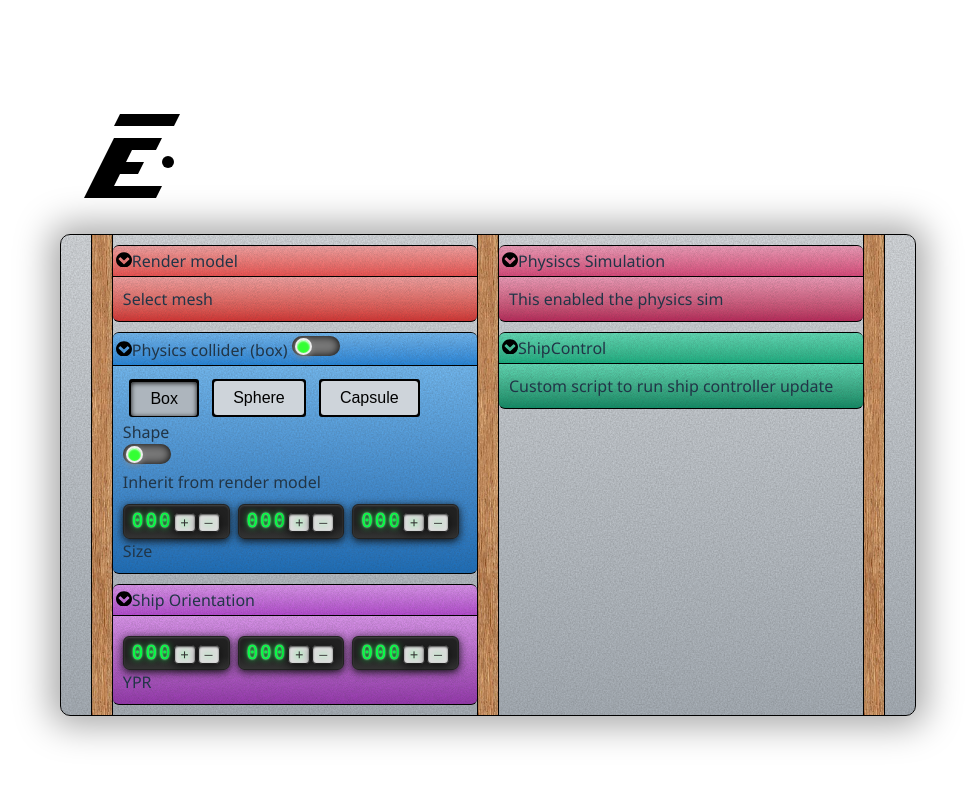
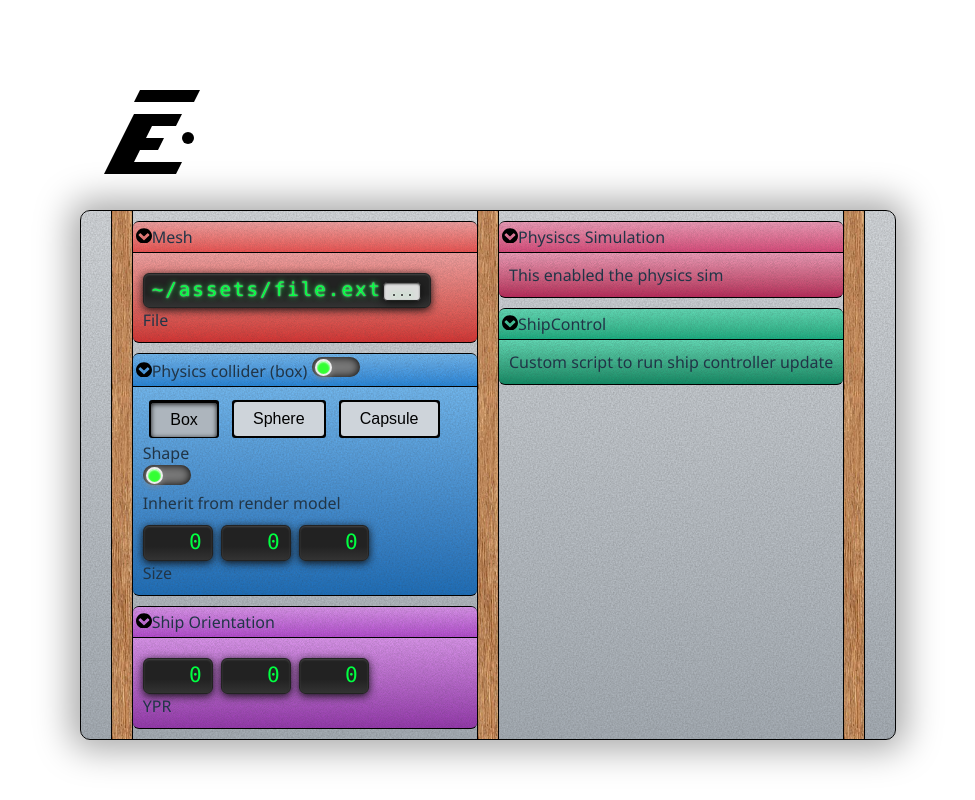
Before and after one commit to madeso/skeumorphix, a React (Vite) app: page / in a window 1280 px wide. Shown: the whole page, without its empty margins (152-1127 px from the left). Built offline with nearby package versions, Linux system fonts and the light colour scheme.

Commit message:
File browser

```diff
--- a/src/App.tsx
+++ b/src/App.tsx
@@ -95,49 +95,39 @@ const Toggle = (props: {checked: boolean, onChange: ()=>void}) => {
 const NumberEdit = () => {
   const inputWidget = React.useRef<HTMLInputElement>(null);
   const [value, setValue] = React.useState(0);
-  const step = 1;
-  const [editing, setEditing] = React.useState(false);
   return (
     <span className="led-number-edit">
-      <span className="led-display" onClick={() => {
-        setEditing((last) => {
-          const next = !last;
-          if(next && inputWidget.current) {
-            inputWidget.current.focus();
-            inputWidget.current.select();
-            return next;
-          }
-          return last;
-        });
-      }}>
-        {!editing && String(value).padStart(3, '0')}
+      <span className="led-display">
         <input
           ref={inputWidget}
-          width={editing?undefined:0}
-          height={editing?undefined:0}
-          type={editing ? "text" : "hidden"}
+          type="text"
           value={value}
           onChange={e => setValue(Number(e.target.value))}
           className="led-input"
-          onBlur={() => {
-            setEditing(false);
+          onSelect={() => {
+            if(inputWidget.current) {
+              inputWidget.current.select();
+            }
           }}
         />
+      </span>
+    </span>
+  );
+}
+
+
+const FileBrowser = () => {
+  const value = "~/assets/file.ext";
+  return (
+    <span className="led-number-edit">
+      <span className="led-display">
+        {value}
         <button
           className="led-stepper led-stepper-inc"
           type="button"
-          onClick={e => { e.stopPropagation(); setValue(v => v + step); }}
-          aria-label="increment"
+          aria-label="browse file"
         >
-          +
-        </button>
-        <button
-          className="led-stepper led-stepper-dec"
-          type="button"
-          onClick={e => { e.stopPropagation(); setValue(v => v - step); }}
-          aria-label="decrement"
-        >
-          –
+          ...
         </button>
       </span>
     </span>
@@ -155,10 +145,12 @@ const Button = (props: {pushed: boolean, color: ColorName, children: React.React
 
 const RenderModel = () => <Component color={"red"} title={
   <>
-    Render model
+    Mesh
   </>
 }>
-  <Prop label="Select mesh"></Prop>
+  <Prop label='File'>
+      <FileBrowser />
+    </Prop>
 </Component>;
 const PhysiscsColliderModel = () => {
   const [shape, setShape] = React.useState('box');
```
